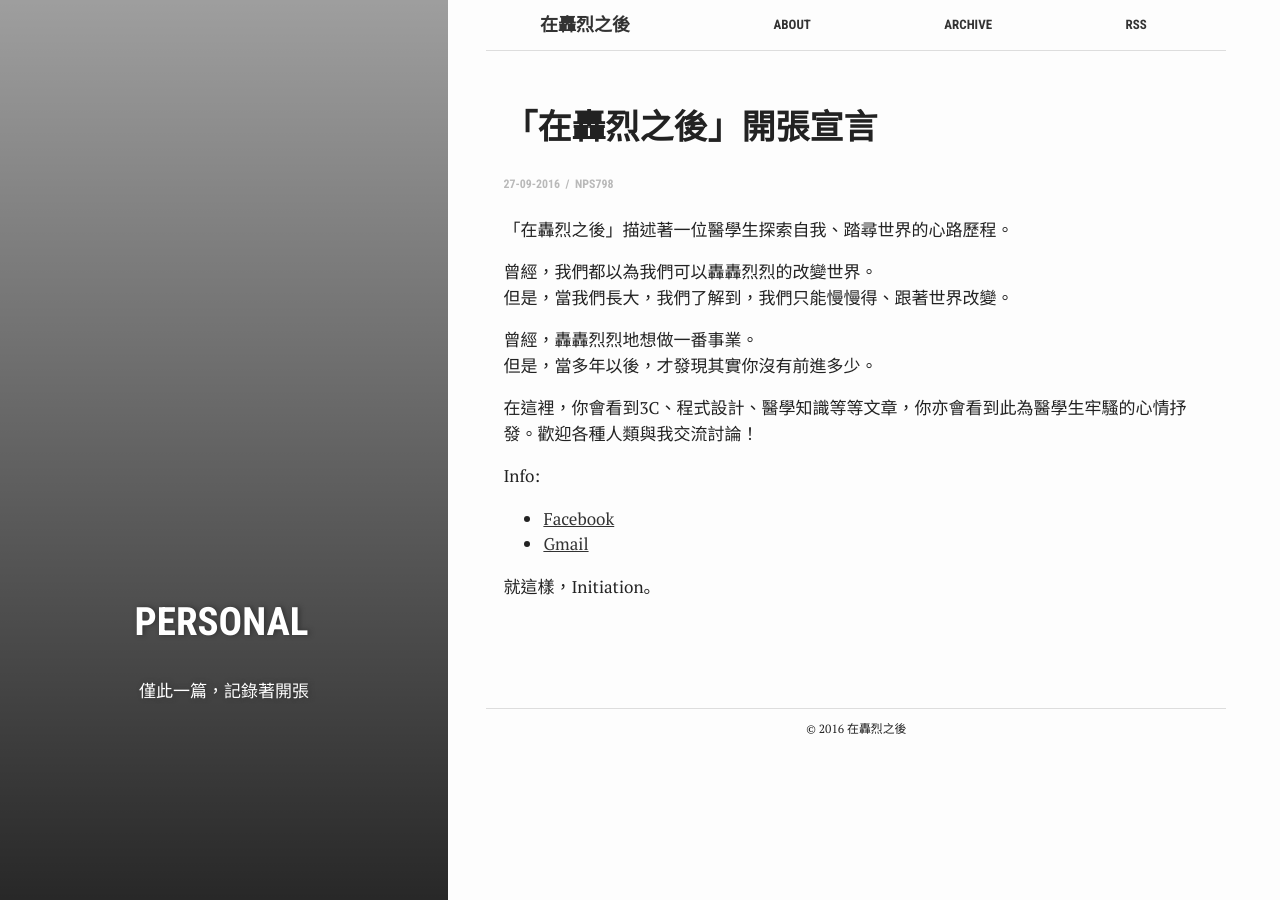
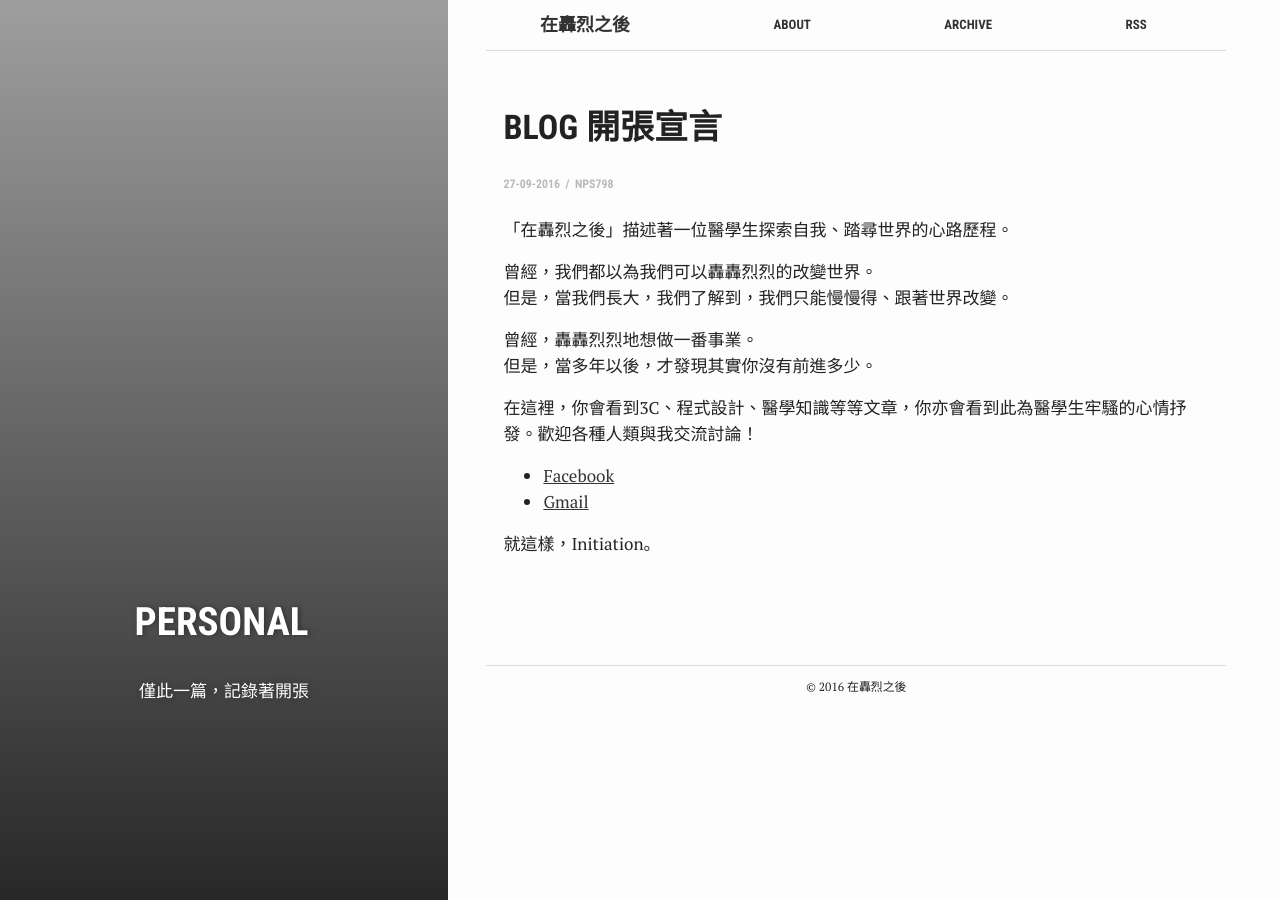
Before and after one commit to nps798/nps798.github.io, a Jekyll site: the page built from _posts/2016-09-16-「在轟烈之後」.md, in a window 1280 px wide. Built offline with Jekyll 4.4.1, drawn with Linux system fonts in a browser that asks for light colours.

Commit message:
change first post

```diff
--- a/_posts/2016-09-16-「在轟烈之後」.md
+++ b/_posts/2016-09-16-「在轟烈之後」.md
@@ -1,8 +1,8 @@
 ---
 bg: "IMAG0700.jpg"
 layout: post
-title:  「在轟烈之後」開張宣言
-crawlertitle: "「在轟烈之後」開張宣言"
+title:  BLOG 開張宣言
+crawlertitle: "BLOG 開張宣言"
 summary: "僅此一篇，記錄著開張"
 date:   2016-09-27
 categories: posts
@@ -22,7 +22,6 @@ author: nps798
 
 在這裡，你會看到3C、程式設計、醫學知識等等文章，你亦會看到此為醫學生牢騷的心情抒發。歡迎各種人類與我交流討論！
 
-Info:
 
 - [Facebook](http://www.facebook.com/nps798)
 - [Gmail](mailto:nps798@gmail.com)
```
